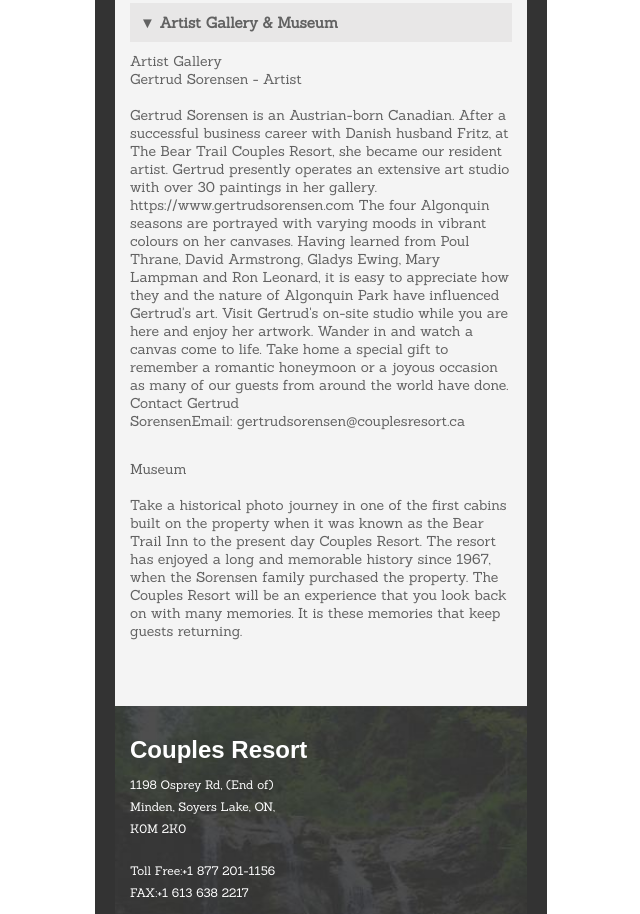
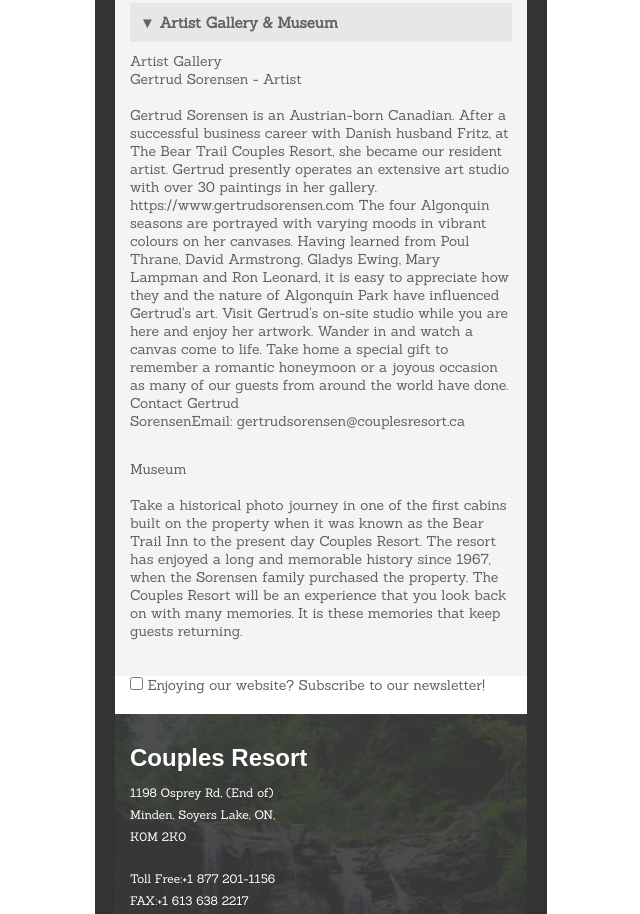
Before and after one commit to SihlerBaldock/baldock_sihler_fip, a plain HTML site: page about.html in a window 1280 px wide. Shown: the part 2058-2972 px from the top of the page, without its empty margins (319-959 px from the left). Drawn offline with Linux system fonts and the light colour scheme; a web font is replaced by a local one.

Commit message:
Added after Pseudo Selector
In this commit an ::after pseudo-selector was added to the about.html file.

```diff
--- a/about.html
+++ b/about.html
@@ -74,6 +74,13 @@ The Couples Resort will be an experience that you look back on with many memorie
             </div>
         </section>
 
+        <div id="newsletter">
+            <label>
+            <input type="checkbox" id="newsletter-checkbox">
+            Enjoying our website? Subscribe to our newsletter!<span></span>
+            </label><br>
+        </div>
+
     </main>
 
 
--- a/css/main.css
+++ b/css/main.css
@@ -306,6 +306,22 @@ body {
    padding-top: 10px;
  }
 
+input[type="checkbox"]:checked + span::after {
+   content: "Subscribed✅";
+   color: green;
+   font-weight: bold;
+   margin-left: 10px;
+}
+
+#newsletter {
+   padding-bottom: 20px;
+   padding-left: 15px;
+}
+
+#newsletter-checkbox {
+   display: inline;
+}
+
 /* .7 --- Spa Card Section --- */
 
 #spa-card1 {
@@ -385,6 +401,10 @@ body {
 
  #spa-text2 {
    padding-top: 10px;
+ }
+
+ #facilities {
+   padding-bottom: 0;
  }
 
 /* .9 --- Room Styles Section --- */
```
